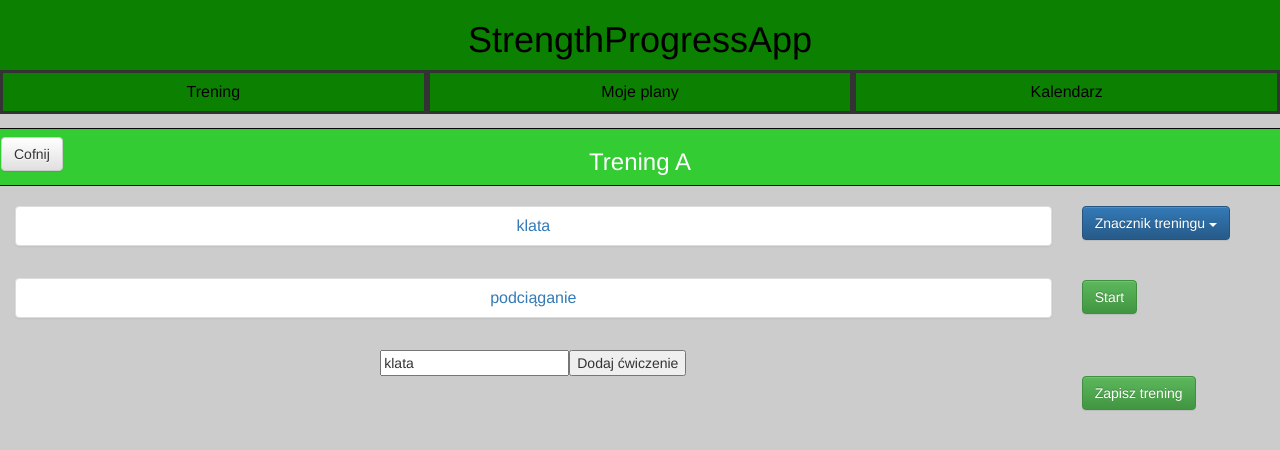
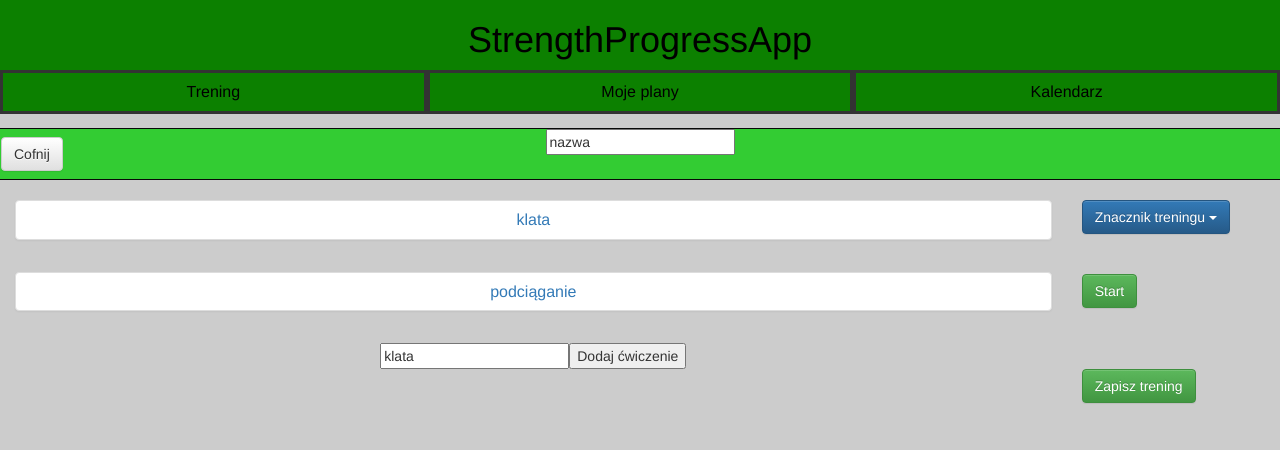
Before and after one commit to pszmyd93/strengthprogress, an Angular app: page /panel-plany/plany/plan-treningowy in a window 1280 px wide. Shown: the top 450 px of the page. Built offline with nearby package versions, Linux system fonts and the light colour scheme.

Commit message:
przed pobieraniem danych z miniatury

```diff
--- a/src/app/panel-plany/panel-plany.component.ts
+++ b/src/app/panel-plany/panel-plany.component.ts
@@ -10,17 +10,27 @@ import { PlanTreningowyValues } from '../plany/plan-treningowy-values';
 })
 export class PanelPlanyComponent implements OnInit {
   listaPlanow: PlanTreningowyValues[] = [];
-
+  listaPlanowStorage: PlanTreningowyValues[] = [];
 
   constructor() { }
 
   ngOnInit() {
 
     //dodawanie planów do listy z localstorage
+    let pierwszy = new PlanTreningowyValues("pierwszy");
+    let drugi = new PlanTreningowyValues("drugi");
+    this.listaPlanowStorage.push(pierwszy);
+    this.listaPlanowStorage.push(drugi);
+
+    let list = JSON.stringify(this.listaPlanowStorage);
+    localStorage.setItem("listaPlanow",list);
+    this.listaPlanow = JSON.parse(localStorage.getItem("listaPlanow"));
+
 
     //let str = localStorage.getItem("listaPlanow"); //albo listaPlanow = localstorage.getItem(listaPlanow);
     //this.listaPlanow = JSON.parse(str);
     //cos zrobic zeby uzyskac liste nazw?
+
     this.listaPlanow.push(new PlanTreningowyValues("trening michała karmowskiego"));
     this.listaPlanow.push(new PlanTreningowyValues("drugi"));
 
--- a/src/app/plany/miniatura/miniatura.component.ts
+++ b/src/app/plany/miniatura/miniatura.component.ts
@@ -1,6 +1,6 @@
 import { Component, OnInit, Input, Host } from '@angular/core';
-//musi importować dane planu żeby pobierać nazwę
 import { PlanTreningowyValues } from '../plan-treningowy-values';
+
 
 
 @Component({
--- a/src/app/plany/plan-treningowy/plan-treningowy.component.html
+++ b/src/app/plany/plan-treningowy/plan-treningowy.component.html
@@ -5,7 +5,11 @@
       <button type="button" class="btn btn-default navbar-btn" routerLink="../../">Cofnij</button>
     </div>
     <div class="text-center col-xs-6">
-      <h1>Trening A</h1>
+        <input #nazwaPlanuInput="ngModel"
+        [(ngModel)]="planTreningowy.nazwaPlanu"
+        type="string"
+        name="nazwaPlanu"
+    />
     </div>
     <div class="text-right col-xs-3">
 
--- a/src/app/plany/plan-treningowy/plan-treningowy.component.ts
+++ b/src/app/plany/plan-treningowy/plan-treningowy.component.ts
@@ -3,6 +3,8 @@ import { SzablonCwiczenia } from '../szablon-cwiczenia';
 import { SzablonCwiczeniaFormValues } from '../szablon-cwiczenia-form-values';
 
 import { PlanTreningowyValues } from '../plan-treningowy-values';
+
+//import miniatury żeby móc dostać nazwę
 
 
 @Component({
@@ -11,17 +13,21 @@ import { PlanTreningowyValues } from '../plan-treningowy-values';
   styleUrls: ['./plan-treningowy.component.css']
 })
 export class PlanTreningowyComponent implements OnInit {
+  //zrobic ifa plan z jsona albo plan nowy?
+  miniaturaKliknieta: string;
+
   planTreningowy: PlanTreningowyValues = new PlanTreningowyValues("nazwa");
-
 
   domyslnaNazwaCwiczenia = "klata";
 
 
   constructor() { }
 
+
   ngOnInit() {
     this.planTreningowy.szablonyCwiczen.push(new SzablonCwiczenia('klata'));
     this.planTreningowy.szablonyCwiczen.push(new SzablonCwiczenia('podciąganie'));
+    alert(this.miniaturaKliknieta);
   }
   onSubmit(formValues: SzablonCwiczenia){
     let c = new SzablonCwiczenia(formValues.nazwaCwiczenia);
@@ -29,7 +35,8 @@ export class PlanTreningowyComponent implements OnInit {
   }
   zapisz(): void {
     let obj = JSON.stringify(this.planTreningowy);//stringify values
-    localStorage.setItem("plan1",obj);
-    alert(localStorage.getItem("plan1"));//wyświetlić
+    localStorage.setItem("this.planTreningowy.nazwaPlanu",obj);
+    alert(localStorage.getItem("this.planTreningowy.nazwaPlanu"));//wyświetlić
+     //dodać do listy
   }
 }
```
